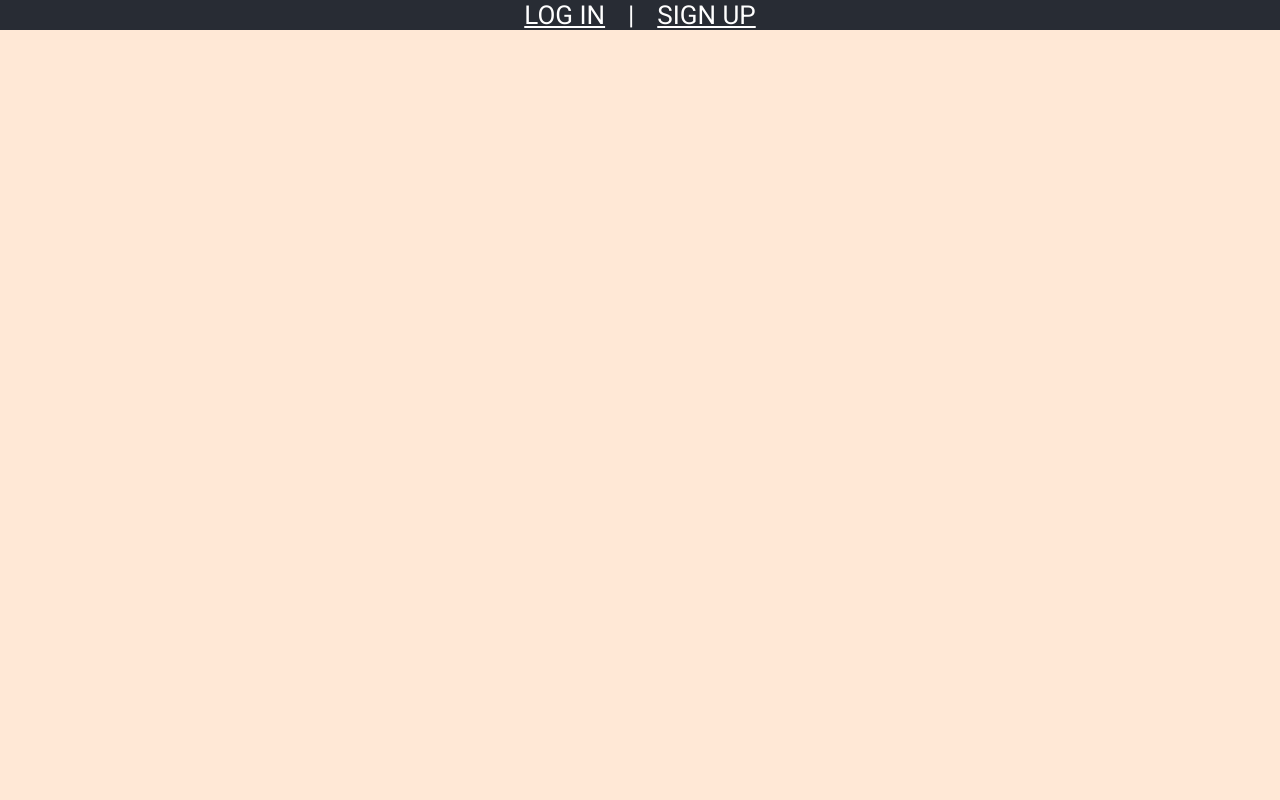
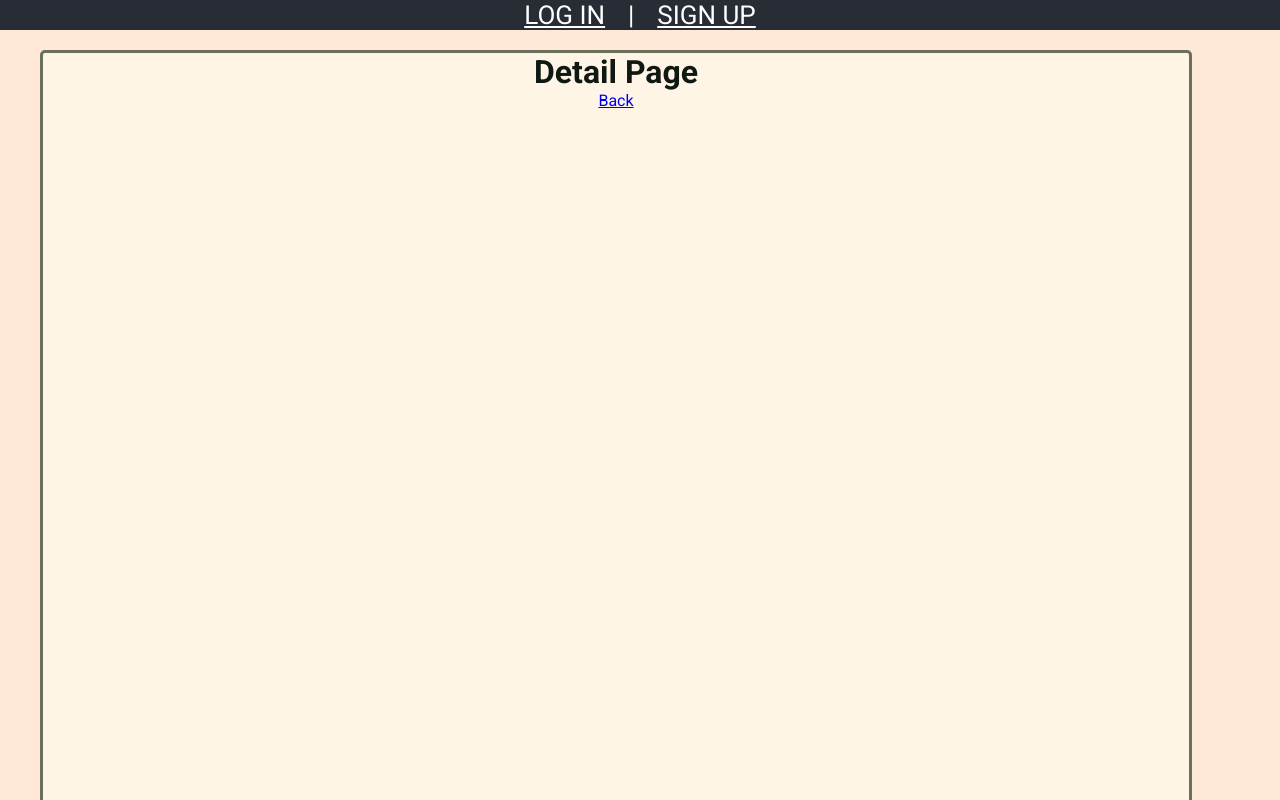
Before and after one commit to jermzblake/KrispyKreations, a React (Create React App) app: page /recipebook/1 in a window 1280 px wide. Shown: the top 800 px of the page. Built offline with nearby package versions, Linux system fonts and the light colour scheme; no server answers.

Commit message:
code show recipe entry functionality client side and set to state

```diff
--- a/controllers/entries.js
+++ b/controllers/entries.js
@@ -20,7 +20,9 @@ async function create (req, res) {
 }
 
 async function show (req, res) {
-
+    let recipes = await Recipe.findOne({'recipeEntries._id': req.params.id});
+    let entry = recipes.recipeEntries.id(req.params.id);
+    return res.json(entry);
 }
 
 async function deleteOne (req, res) {
--- a/src/components/RecipeBookEntries/RecipeBookEntries.jsx
+++ b/src/components/RecipeBookEntries/RecipeBookEntries.jsx
@@ -1,10 +1,12 @@
 import React from 'react';
+import {Link} from 'react-router-dom';
 import '../RecipeBookEntries/RecipeBookEntries.css';
 
 function RecipeBookEntries(props) {
 
     return (
       <>
+        <Link to={`/recipebook/${props.recipeEntry._id}`} >
           <div className="entry-container">
             <div>
               <h2>{props.recipeEntry.name}</h2>
@@ -13,6 +15,7 @@ function RecipeBookEntries(props) {
             <img src="https://hips.hearstapps.com/ghk.h-cdn.co/assets/16/38/1474395998-ghk-0216-comfortfoodcover-meatballs.jpg?crop=0.856xw:0.571xh;0.0224xw,0.296xh&resize=100:*" alt="food"/>
 
           </div>
+        </Link>
       </>
     )
 
--- a/src/components/SignupForm/SignupForm.jsx
+++ b/src/components/SignupForm/SignupForm.jsx
@@ -23,7 +23,7 @@ function SignupForm (props) {
             console.log(err.message)
             // Invalid user data (probably duplicate email)
             props.updateMessage(err.message);
-            }
+        }
     }
 
     const isFormInvalid = () => {
--- a/src/pages/App/App.js
+++ b/src/pages/App/App.js
@@ -8,6 +8,7 @@ import LoginPage from '../LoginPage/LoginPage';
 import RecipeIndexPage from '../RecipeIndexPage/RecipeIndexPage';
 import LandingPage from '../LandingPage/LandingPage';
 import RecipeFormPage from '../RecipeFormPage/RecipeFormPage';
+import RecipeDetailPage from '../RecipeDetailPage/RecipeDetailPage';
 // import components
 import NavBar from '../../components/NavBar/NavBar';
 // import utilities
@@ -59,6 +60,12 @@ function App() {
             user={user}
           />
         )}/>
+        <Route path="/recipebook/:id" render={props =>
+          <RecipeDetailPage
+            {...props}
+            user={user}
+          />
+        }/>
         <Route exact path='/recipeform' render={({ history }) => (
           <RecipeFormPage
             history={history}
--- /dev/null
+++ b/src/pages/RecipeDetailPage/RecipeDetailPage.css
@@ -0,0 +1,8 @@
+.page-container {
+    background-color: rgb(255, 245, 231);
+    height: 900px;
+    max-width: 90%;
+    margin: 20px 40px;
+    border: 3px solid var(--green);
+    border-radius: 5px;
+}
--- /dev/null
+++ b/src/pages/RecipeDetailPage/RecipeDetailPage.jsx
@@ -0,0 +1,34 @@
+import React, {useEffect, useState} from 'react';
+import {Link} from 'react-router-dom';
+import './RecipeDetailPage.css';
+import recipeService from '../../utils/recipeService';
+
+export default function RecipeDetailPage({match, history, user}) {
+    const [recipe, setRecipe] = useState('')
+
+    const paramsId = match.params.id
+
+    useEffect(() => {
+        console.log(paramsId)
+        if(!recipe) return loadRecipe(paramsId);
+    })
+
+    const loadRecipe = async (params) => {
+        try {
+        const recipeDetail = await recipeService.getEntry(params);
+        console.log(recipeDetail)
+        setRecipe(recipeDetail);
+        }catch (err) {
+            console.log('ERROR: ' + err.message)
+        }
+    }
+
+    return (
+        <>
+            <div className='page-container'>
+                <h1>Detail Page</h1>
+                <Link to="/recipebook">Back</Link>
+            </div>
+        </>
+    )
+}
--- a/src/utils/recipeService.js
+++ b/src/utils/recipeService.js
@@ -6,7 +6,8 @@ const ENTRY_URL = '/api/entries/';
 const functions = {
     index,
     createRecipeBook,
-    createEntry
+    createEntry,
+    getEntry
 }
 
 export default functions
@@ -44,3 +45,13 @@ function createEntry(entry) {
   };
   return fetch(ENTRY_URL, options).then(res => res.json());
 }
+
+function getEntry(entryId) {
+  return fetch(`${ENTRY_URL}${entryId}`, {
+        method: 'GET',
+        headers: {
+            'Content-type': 'application/json',
+            'Authorization': 'Bearer ' + tokenService.getToken()
+          }
+  }).then(res => res.json());
+}
```
Also changed, not shown: src/pages/RecipeIndexPage/RecipeIndexPage.jsx (+9 -1 lines), 1 other file (tests, documents, lock files or other folders). Lines whose indentation alone changed are shown as unchanged.
